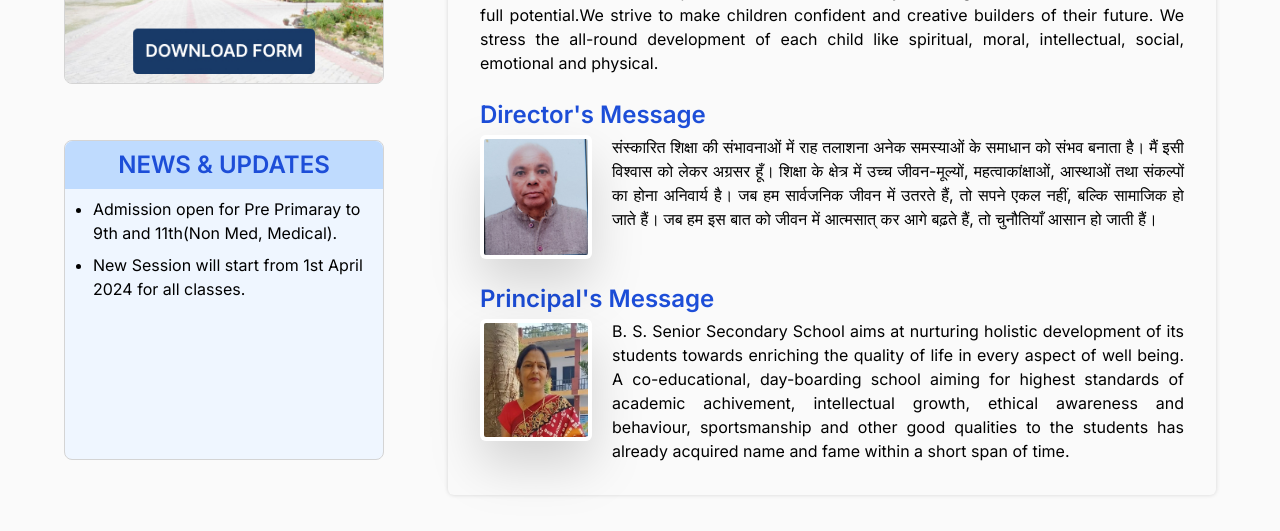
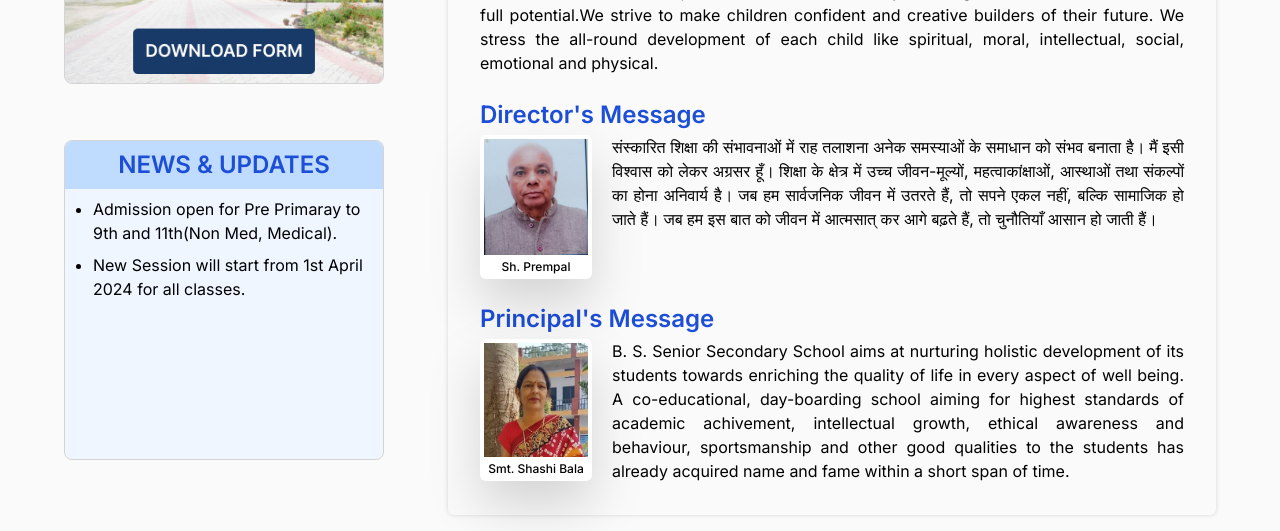
Before and after one commit to s2sharpit/school, a Next.js app: page / in a window 1280 px wide. Shown: the part 1020-1551 px from the top of the page. Built offline with nearby package versions, Linux system fonts and the light colour scheme.

Commit message:
chore: adding name as figcation in director & principal msg

```diff
--- a/src/app/page.tsx
+++ b/src/app/page.tsx
@@ -1,5 +1,5 @@
 import Image from 'next/image'
-import aboutSchool from "../data/aboutSchool"
+import aboutSchool from "@/data/aboutSchool"
 
 
 export default function Home() {
@@ -13,14 +13,17 @@ export default function Home() {
   )
 }
 
-
+// aboutSchool, mission, director's message, principal's message
 function AboutSchool({ data }: {data: any}) {
   return (
       <div className="w-full group">
           <h3 className="">{data.title}</h3>
           <div>
               {(data.img) && (
-                  <Image src={"/aboutSch/" + data.img} width={100} height={100} alt="" className="w-28 float-left mr-5 rounded-md bg-white drop-shadow-2xl p-1" />
+                <figure className='float-left mr-5 w-28 rounded-md bg-white drop-shadow-2xl p-1'>
+                  <Image src={"/aboutSch/" + data.img} width={100} height={100} alt="" className="w-full" />
+                  <figcaption className='text-center text-xs mt-1 font-medium'>{data.name}</figcaption>
+                </figure>
               )}
               <p className="">
                   {(data.bold) && <b className="text-lg">{data.bold}</b>}
--- a/src/data/aboutSchool.js
+++ b/src/data/aboutSchool.js
@@ -12,11 +12,13 @@ const aboutSchool = [
     {
         title: "Director's Message",
         img: "director.jpeg",
+        name: "Sh. Prempal",
         content: "संस्कारित शिक्षा की संभावनाओं में राह तलाशना अनेक समस्याओं के समाधान को संभव बनाता है। मैं इसी विश्वास को लेकर अग्रसर हूँ। शिक्षा के क्षेत्र में उच्च जीवन-मूल्यों, महत्वाकांक्षाओं, आस्थाओं तथा संकल्पों का होना अनिवार्य है। जब हम सार्वजनिक जीवन में उतरते हैं, तो सपने एकल नहीं, बल्कि सामाजिक हो जाते हैं। जब हम इस बात को जीवन में आत्मसात् कर आगे बढ़ते हैं, तो चुनौतियाँ आसान हो जाती हैं।",
     },
     {
         title: "Principal's Message",
         img: "principal.jpeg",
+        name: "Smt. Shashi Bala",
         content: "B. S. Senior Secondary School aims at nurturing holistic development of its students towards enriching the quality of life in every aspect of well being. A co-educational, day-boarding school aiming for highest standards of academic achivement, intellectual growth, ethical awareness and behaviour, sportsmanship and other good qualities to the students has already acquired name and fame within a short span of time.",
     },
     // {
```
